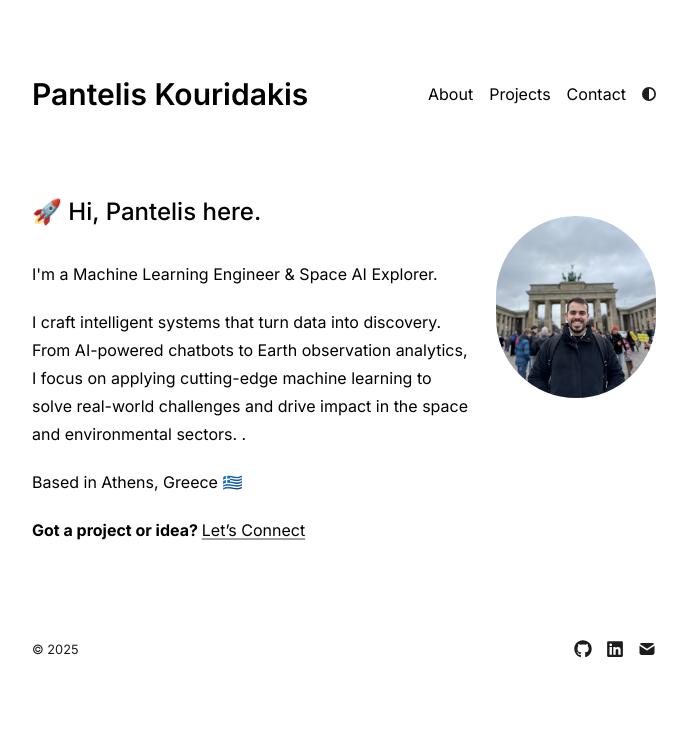
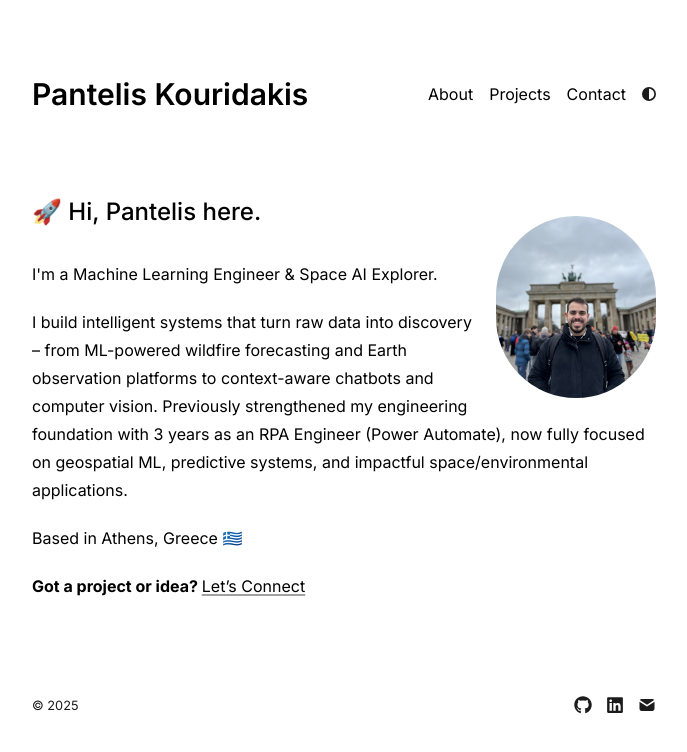
Before and after one commit to pkouridakis/pantkour.com, a Next.js app: page / in a window 1280 px wide. Shown: the top 752 px of the page, without its empty margins (296-983 px from the left). Built offline with nearby package versions, Linux system fonts and the light colour scheme.

Commit message:
Change main-page desc, projects desc

```diff
--- a/app/page.tsx
+++ b/app/page.tsx
@@ -19,9 +19,9 @@ export default function Page() {
           I'm a Machine Learning Engineer & Space AI Explorer.
         </p>
         <p>
-          I craft intelligent systems that turn data into discovery. From AI-powered chatbots to Earth observation analytics,
-          I focus on applying cutting-edge machine learning to solve real-world challenges and drive impact in the space and environmental sectors.
-          .
+          I build intelligent systems that turn raw data into discovery – from ML-powered wildfire forecasting and Earth observation platforms to context-aware chatbots and
+          computer vision. Previously strengthened my engineering foundation with 3 years as an RPA Engineer (Power Automate),
+          now fully focused on geospatial ML, predictive systems, and impactful space/environmental applications.
         </p>
         <p>
            Based in Athens, Greece 🇬🇷
@@ -33,3 +33,5 @@ export default function Page() {
     </section>
   );
 }
+/*I craft intelligent systems that turn data into discovery. From AI-powered chatbots to Earth observation analytics,
+I focus on applying cutting-edge machine learning to solve real-world challenges and drive impact in the space and environmental sectors.*/
--- a/app/projects/project-data.tsx
+++ b/app/projects/project-data.tsx
@@ -9,9 +9,9 @@ export interface Project {
 
 export const projects: Project[] = [
   {
-    title: "Wildfire Prediction",
+    title: "Prometheus Fire Guardian – Wildfire Risk Platform",
     year: 2025,
-    description: "ML-based app that predicts wildfire risk for a selected location on the map, providing a 10-day forecast.",
+    description: "Built an interactive heat map with 10-day ML-powered wildfire risk forecasts by integrating geospatial, weather, and historical fire data",
     url: "https://pantkour-com.vercel.app/projects",
     type: "Project",
     techStack: ["Python", "Scikit-learn", "React.js", "PostgreSQL", "Rest APIs"],
@@ -19,17 +19,17 @@ export const projects: Project[] = [
   {
     title: "Chatbot with LangChain",
     year: 2024,
-    description: "AI assistant built with LangChain and Llama 2 for interactive, context-aware conversations.",
+    description: "Built an interactive AI assistant using LangChain and Llama 2 for intelligent, context-aware conversations.",
     url: "https://github.com/PantelisKour/chatbot_langchain",
     type:"Project",
-    techStack: ["Python", "LangChain", "Pandas"],
+    techStack: ["Python", "LangChain", "Pandas", "Transformers"],
   },
   {
     title: "Mechanisms for Analyzing 3D Point Clouds",
     year: 2023,
-    description: "Techniques for processing and extracting insights from 3D point cloud data",
+    description: "Developed techniques for processing, visualizing, and extracting insights from large-scale 3D point cloud data.",
     url: "https://pantkour-com.vercel.app/projects",
     type: "Thesis",
-    techStack: ["Python", "Pandas"],
+    techStack: ["Python", "Pandas", "NumPy"],
   }
 ];
```
